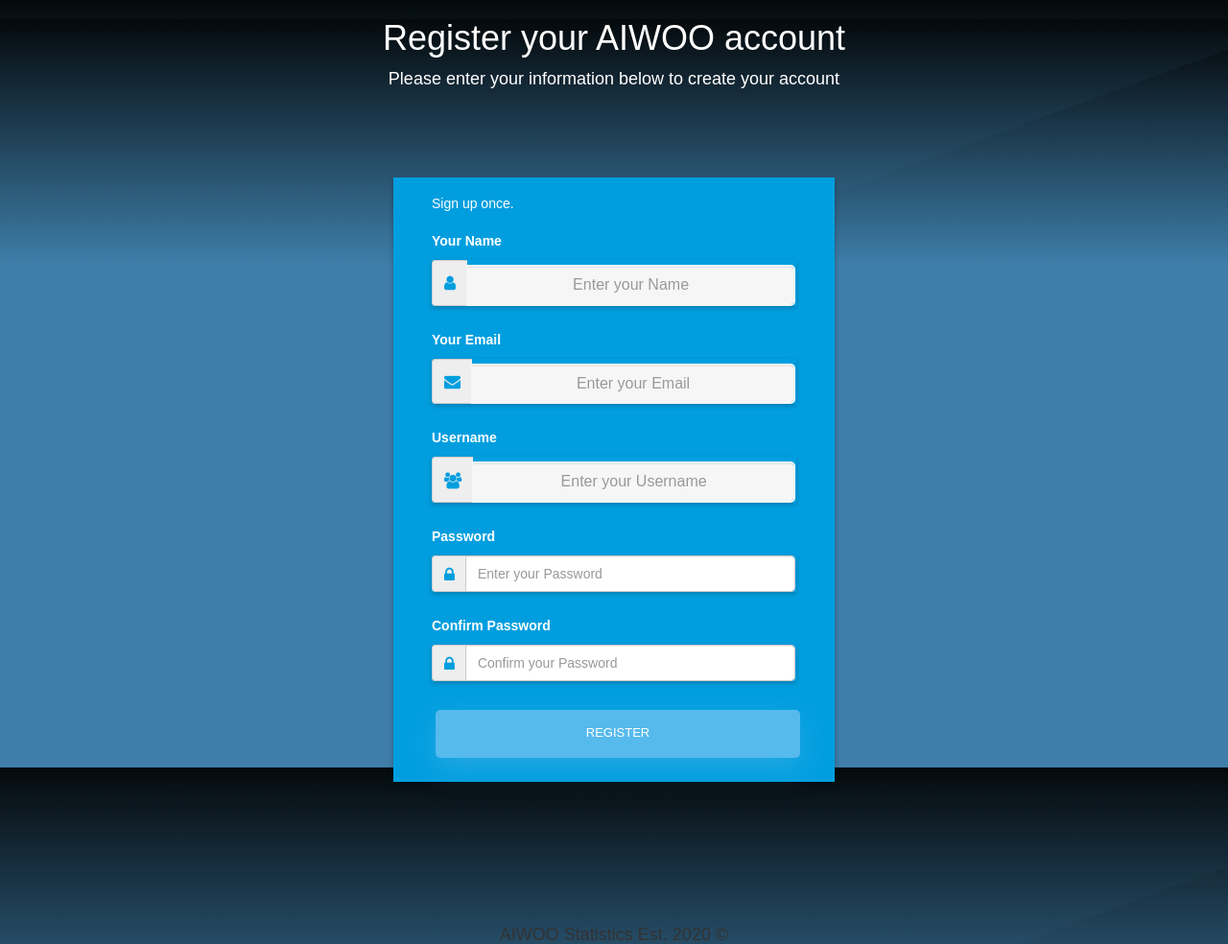
After one commit to MaxSvedenborg/Webframework, a Flask app: template app/client/templates/register_boot.html in a window 1280 px wide. The commit adds this page. Shown: the whole page at 96% size. Run offline with Flask 2, Linux system fonts and the light colour scheme; the template is opened without the code that fills it, so the values that code supplies are empty; parts of the project's set-up code (start-up, migrations or seed data) failed here and were passed over; some libraries are stand-ins or nearby versions.

```diff
--- /dev/null
+++ b/app/client/static/register_boot.css
@@ -0,0 +1,97 @@
+#playground-container {
+    height: 500px;
+    overflow: hidden !important;
+    -webkit-overflow-scrolling: touch;
+}
+body, html{
+     height: 100%;
+ 	background-repeat: no-repeat;
+ 	background:url(https://i.ytimg.com/vi/4kfXjatgeEU/maxresdefault.jpg);
+ 	font-family: 'Oxygen', sans-serif;
+    background-size: cover;
+}
+
+.main{
+ 	margin:50px 15px;
+}
+
+h1.title {
+	font-size: 50px;
+	font-family: 'Passion One', cursive;
+	font-weight: 400;
+}
+
+hr{
+	width: 30%;
+	color: #fff;
+}
+
+.form-group{
+	margin-bottom: 15px;
+}
+
+label{
+    margin-top: 10px;
+	margin-bottom: 10px;
+}
+
+.form-control {
+    height: auto!important;
+    padding: 8px 12px !important;
+
+}
+.input-group {
+    -webkit-box-shadow: 0px 2px 5px 0px rgba(0,0,0,0.21)!important;
+    -moz-box-shadow: 0px 2px 5px 0px rgba(0,0,0,0.21)!important;
+    box-shadow: 0px 2px 5px 0px rgba(0,0,0,0.21)!important;
+    width: 100%;
+}
+
+#button {
+    [color: #fff]:hover;
+    cursor: pointer;
+    -moz-border-radius: 3px 3px;
+    background-color: #56baed;
+    border: none;
+    padding: 15px 80px;
+    text-align: center;
+    text-decoration: none;
+    display: inline-block;
+    text-transform: uppercase;
+    font-size: 13px;
+    -webkit-box-shadow: 0 10px 30px 0 rgba(95,186,233,0.4);
+    box-shadow: 0 10px 30px 0 rgba(95,186,233,0.4);
+    -webkit-border-radius: 5px 5px 5px 5px;
+    border-radius: 5px 5px 5px 5px;
+    margin-top: 15px;
+    margin-left: 4px;
+    -webkit-transition: all 0.3s ease-in-out;
+    -moz-transition: all 0.3s ease-in-out;
+    -ms-transition: all 0.3s ease-in-out;
+    -o-transition: all 0.3s ease-in-out;
+    transition: all 0.3s ease-in-out;
+}
+
+.main-center{
+ 	margin-top: 30px;
+ 	position: center;
+ 	width: 460px;
+    padding: 10px 40px;
+	background:#009edf;
+	    color: #FFF;
+    text-shadow: none;
+	-webkit-box-shadow: 0px 3px 5px 0px rgba(0,0,0,0.31);
+    -moz-box-shadow: 0px 3px 5px 0px rgba(0,0,0,0.31);
+    box-shadow: 0px 3px 5px 0px rgba(0,0,0,0.31);
+
+}
+span.input-group-addon i {
+    color: #009edf;
+    font-size: 17px;
+}
+
+.login-register{
+	font-size: 11px;
+	text-align: center;
+    color: #009edf;
+}
--- a/app/persistence/templates/login_boot.html
+++ b/app/client/templates/login_boot.html
@@ -8,8 +8,8 @@
    <link href="//maxcdn.bootstrapcdn.com/bootstrap/4.0.0/css/bootstrap.min.css" rel="stylesheet" id="bootstrap-css">
     <script src="//maxcdn.bootstrapcdn.com/bootstrap/4.0.0/js/bootstrap.min.js"></script>
     <script src="//cdnjs.cloudflare.com/ajax/libs/jquery/3.2.1/jquery.min.js"></script>
-    <link rel="stylesheet" href="login_boot.css">
-    <link rel="stylesheet" href="login.css">
+    <link rel="stylesheet" href="../static/login_boot.css">
+    <link rel="stylesheet" href="../static/login.css">
 </head>
 <body>
     <div>
--- /dev/null
+++ b/app/client/templates/register_boot.html
@@ -0,0 +1,113 @@
+<!DOCTYPE html>
+<html lang="en">
+<head>
+    <meta charset="UTF-8">
+    <meta name="viewport" content="width=device-width, initial-scale=1">
+    <title>Register</title>
+    <link href="https://cdn.jsdelivr.net/npm/bootstrap@5.0.0-beta1/dist/css/bootstrap.min.css" rel="stylesheet" integrity="sha384-giJF6kkoqNQ00vy+HMDP7azOuL0xtbfIcaT9wjKHr8RbDVddVHyTfAAsrekwKmP1" crossorigin="anonymous">
+    <script src="https://cdn.jsdelivr.net/npm/bootstrap@5.0.0-beta1/dist/js/bootstrap.bundle.min.js" integrity="sha384-ygbV9kiqUc6oa4msXn9868pTtWMgiQaeYH7/t7LECLbyPA2x65Kgf80OJFdroafW" crossorigin="anonymous"></script>
+    <link href="//maxcdn.bootstrapcdn.com/bootstrap/3.3.0/css/bootstrap.min.css" rel="stylesheet" id="bootstrap-css">
+    <script src="//maxcdn.bootstrapcdn.com/bootstrap/3.3.0/js/bootstrap.min.js"></script>
+    <script src="//code.jquery.com/jquery-1.11.1.min.js"></script>
+
+
+    <!-- Website Font style -->
+    <link rel="stylesheet" href="https://maxcdn.bootstrapcdn.com/font-awesome/4.6.1/css/font-awesome.min.css">
+    <link rel="stylesheet" href="style.css">
+    <!-- Google Fonts -->
+    <link href='https://fonts.googleapis.com/css?family=Passion+One' rel='stylesheet' type='text/css'>
+    <link href='https://fonts.googleapis.com/css?family=Oxygen' rel='stylesheet' type='text/css'>
+
+    <link rel="stylesheet" href="../static/register_boot.css">
+    <link rel="stylesheet" href="../static/register.css">
+    <link rel="stylesheet" href="../static/login_boot.css">
+    <link rel="stylesheet" href="../static/login.css">
+
+</head>
+	<body>
+     <div>
+        <header>
+            <h1>Register your AIWOO account</h1>
+            <p>Please enter your information below to create your account</p>
+        </header>
+    </div>
+		<div class="wrapper fadeInDown">
+            <form>
+			<div class="row main">
+				<div class="main-login main-center">
+				<h5>Sign up once.</h5>
+					<form class="" method="post" action="#">
+                    <div class="fadeIn second">
+						<div class="form-group">
+							<label for="name" class="cols-sm-2 control-label">Your Name</label>
+							<div class="cols-sm-10">
+								<div class="input-group">
+									<span class="input-group-addon"><i class="fa fa-user fa" aria-hidden="true"></i></span>
+									<input type="text" class="form-control" name="name" id="name"  placeholder="Enter your Name"/>
+								</div>
+							</div>
+						</div>
+
+						<div class="form-group">
+							<label for="email" class="cols-sm-2 control-label">Your Email</label>
+							<div class="cols-sm-10">
+								<div class="input-group">
+									<span class="input-group-addon"><i class="fa fa-envelope fa" aria-hidden="true"></i></span>
+									<input type="text" class="form-control" name="email" id="email"  placeholder="Enter your Email"/>
+								</div>
+							</div>
+						</div>
+
+						<div class="form-group">
+							<label for="username" class="cols-sm-2 control-label">Username</label>
+							<div class="cols-sm-10">
+								<div class="input-group">
+									<span class="input-group-addon"><i class="fa fa-users fa" aria-hidden="true"></i></span>
+									<input type="text" class="form-control" name="username" id="username"  placeholder="Enter your Username"/>
+								</div>
+							</div>
+						</div>
+
+						<div class="form-group">
+							<label for="password" class="cols-sm-2 control-label">Password</label>
+							<div class="cols-sm-10">
+								<div class="input-group">
+									<span class="input-group-addon"><i class="fa fa-lock fa-lg" aria-hidden="true"></i></span>
+									<input type="password" class="form-control" name="password" id="password"  placeholder="Enter your Password"/>
+								</div>
+							</div>
+						</div>
+
+						<div class="form-group">
+							<label for="confirm" class="cols-sm-2 control-label">Confirm Password</label>
+							<div class="cols-sm-10">
+								<div class="input-group">
+									<span class="input-group-addon"><i class="fa fa-lock fa-lg" aria-hidden="true"></i></span>
+									<input type="password" class="form-control" name="confirm" id="confirm"  placeholder="Confirm your Password"/>
+								</div>
+							</div>
+						</div>
+
+						<div class="form-group ">
+                            <div class="fadeIn fourth">
+                                <form>
+							        <a class="underlineHover fadeIn fourth btn btn-primary btn-lg btn-block login-button" href="http://localhost:63342/WebAIWOO/app/persistence/templates/login_boot.html?_ijt=gched37he8sj2vdm0bhu8lmcnm" target="login.html" type="button" id="button">Register</a>
+                                </form>
+                            </div>
+						</div>
+                        </div>
+                    </form>
+                </div>
+            </div>
+        </div>
+
+
+		 <!-- jQuery (necessary for Bootstrap's JavaScript plugins) -->
+    <script src="https://ajax.googleapis.com/ajax/libs/jquery/1.12.4/jquery.min.js"></script>
+    <!-- Include all compiled plugins (below), or include individual files as needed -->
+    <script src="js/bootstrap.min.js"></script>
+                <footer>
+        <h3>AIWOO Statistics Est. 2020 ©</h3>
+    </footer>
+	</body>
+</html>
```
Also changed, not shown: app/client/__init__.py (+7 -3 lines), app/client/static/login.css (renamed from app/persistence/templates/login.css), app/client/static/login_boot.css (renamed from app/persistence/templates/login_boot.css), app/client/static/register.css (added).
